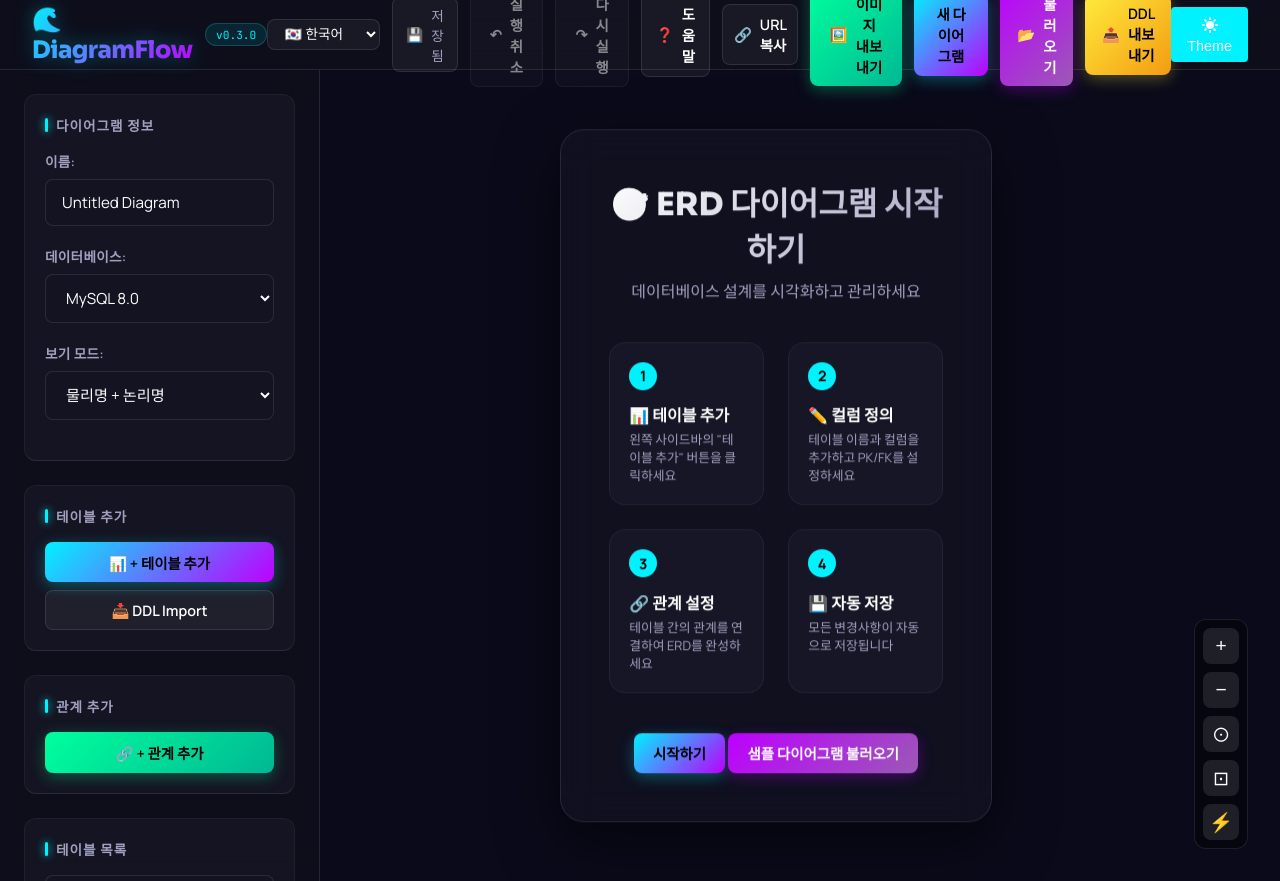
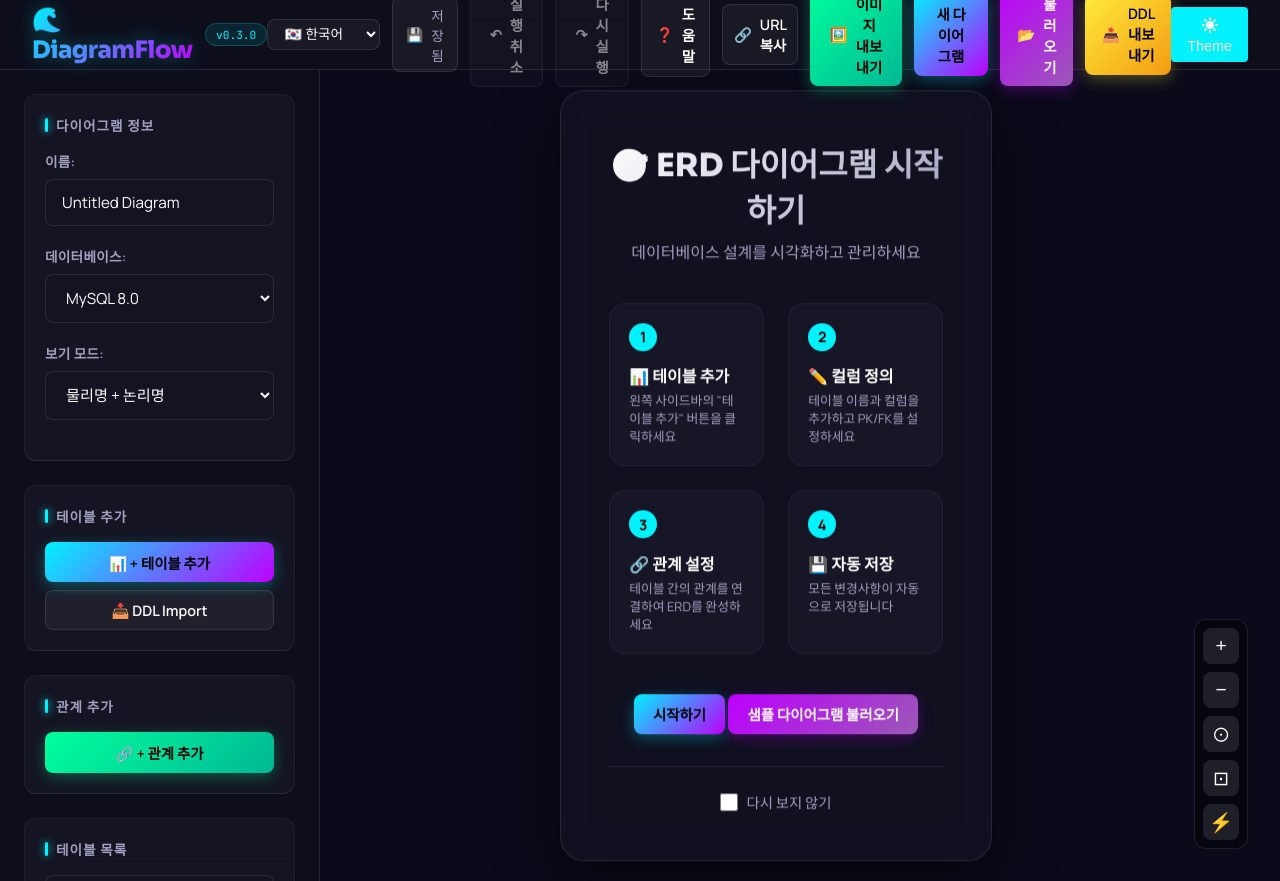
Before and after one commit to blue-code/diagramflow, a Flask app: page / in a window 1280 px wide. Run offline with Flask 3, Linux system fonts and the light colour scheme; some libraries are stand-ins or nearby versions.

Commit message:
feat: Add "don't show again" option to getting started guide
Added localStorage-based preference to hide the ERD guide modal permanently when user checks the "don't show again" checkbox.

🤖 Generated with [Claude Code](https://claude.com/claude-code)

Co-Authored-By: Claude <noreply@anthropic.com>

```diff
--- a/frontend/static/css/style.css
+++ b/frontend/static/css/style.css
@@ -1131,6 +1131,36 @@ body {
     line-height: 1.4;
 }
 
+.guide-footer {
+    margin-top: 2rem;
+    padding-top: 1.5rem;
+    border-top: 1px solid rgba(255, 255, 255, 0.1);
+    display: flex;
+    justify-content: center;
+}
+
+.dont-show-again {
+    display: flex;
+    align-items: center;
+    gap: 0.5rem;
+    cursor: pointer;
+    color: var(--text-secondary);
+    font-size: 0.9rem;
+    transition: color 0.2s;
+    user-select: none;
+}
+
+.dont-show-again:hover {
+    color: var(--text-primary);
+}
+
+.dont-show-again input[type="checkbox"] {
+    width: 18px;
+    height: 18px;
+    cursor: pointer;
+    accent-color: var(--primary-color);
+}
+
 /* Responsive */
 @media (max-width: 768px) {
     .main-container {
--- a/frontend/static/js/diagram.js
+++ b/frontend/static/js/diagram.js
@@ -810,11 +810,27 @@ class ERDEditor {
     updateEmptyStateGuide() {
         const emptyGuide = document.getElementById('empty-state-guide');
 
-        // Show guide only when there are no tables
-        if (this.diagram.tables.length === 0) {
+        // Check if user has chosen not to show the guide again
+        const dontShowAgain = localStorage.getItem('dontShowGuideAgain') === 'true';
+
+        // Show guide only when there are no tables and user hasn't disabled it
+        if (this.diagram.tables.length === 0 && !dontShowAgain) {
             emptyGuide.style.display = 'block';
         } else {
             emptyGuide.style.display = 'none';
+        }
+    }
+
+    hideGuideAndSavePreference() {
+        const checkbox = document.getElementById('dont-show-guide-again');
+        const emptyGuide = document.getElementById('empty-state-guide');
+
+        // Hide the guide
+        emptyGuide.style.display = 'none';
+
+        // Save preference if checkbox is checked
+        if (checkbox && checkbox.checked) {
+            localStorage.setItem('dontShowGuideAgain', 'true');
         }
     }
 
@@ -1145,12 +1161,13 @@ class ERDEditor {
 
         // Start guide button
         document.getElementById('btn-start-guide').addEventListener('click', () => {
-            document.getElementById('empty-state-guide').style.display = 'none';
+            this.hideGuideAndSavePreference();
             this.addTable();
         });
 
         // Load sample diagram button
         document.getElementById('btn-load-sample').addEventListener('click', () => {
+            this.hideGuideAndSavePreference();
             this.loadSampleDiagram();
         });
 
--- a/frontend/templates/index.html
+++ b/frontend/templates/index.html
@@ -168,8 +168,17 @@
                             </div>
                         </div>
 
-                        <button id="btn-start-guide" class="btn btn-primary btn-large">시작하기</button>
-                        <button id="btn-load-sample" class="btn btn-info btn-large">샘플 다이어그램 불러오기</button>
+                        <div class="guide-actions">
+                            <button id="btn-start-guide" class="btn btn-primary btn-large">시작하기</button>
+                            <button id="btn-load-sample" class="btn btn-info btn-large">샘플 다이어그램 불러오기</button>
+                        </div>
+
+                        <div class="guide-footer">
+                            <label class="dont-show-again">
+                                <input type="checkbox" id="dont-show-guide-again">
+                                <span>다시 보지 않기</span>
+                            </label>
+                        </div>
                     </div>
                 </div>
 
```
